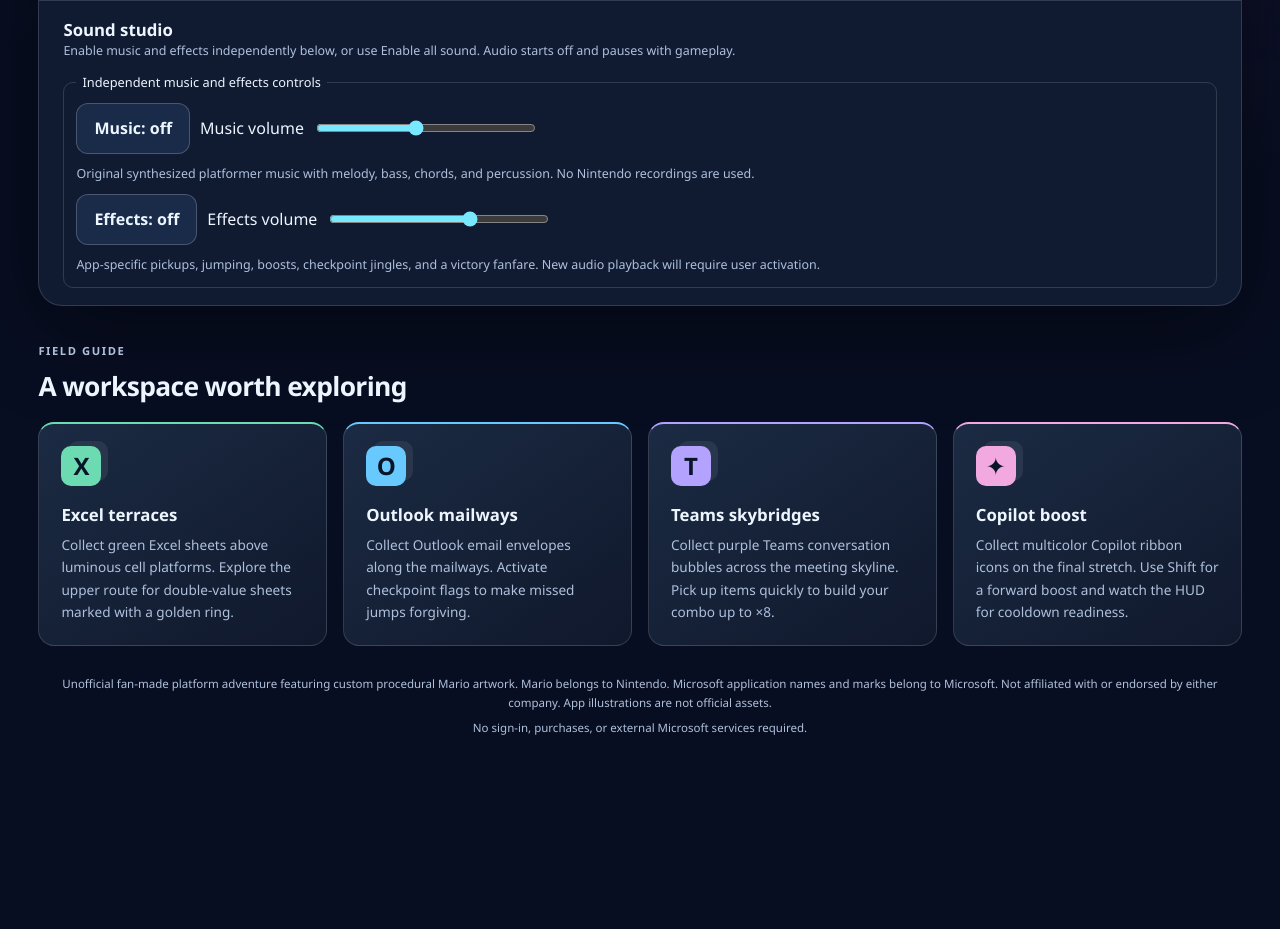
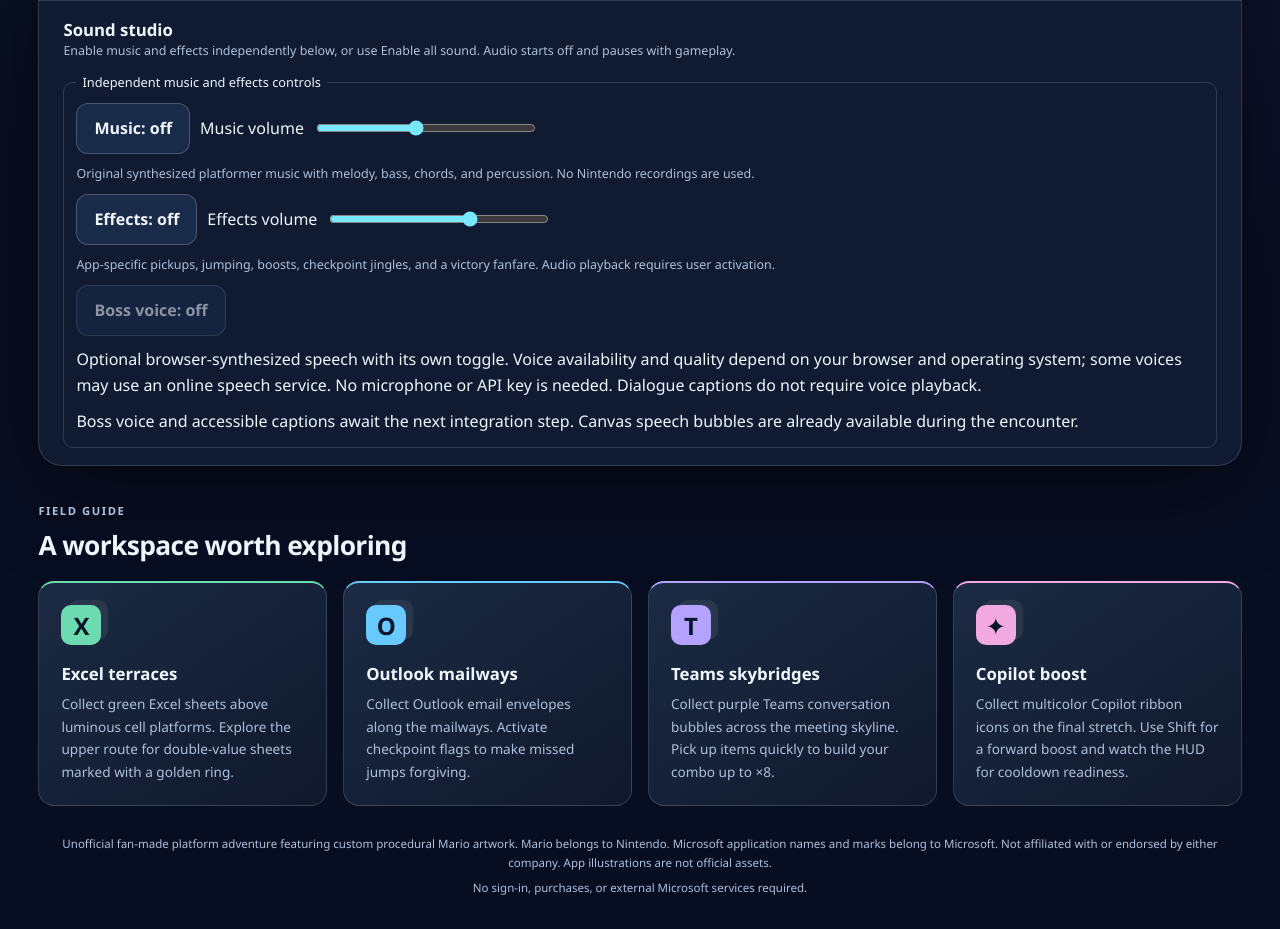
Before and after one commit to MarcoLFrancisco/Super-Mario-Copilot, a plain HTML site: page index.html in a window 1280 px wide. Shown: the part 1397-2326 px from the top of the page. Before the commit the page ends 2166 px from the top, so only its background shows below. Drawn offline with Linux system fonts and the light colour scheme; animation ran at ten frames a second.

Commit message:
Prepare optional boss voice control and accessible dialogue captions

```diff
--- a/index.html
+++ b/index.html
@@ -150,8 +150,17 @@
             <label for="effects-volume">Effects volume</label>
             <input id="effects-volume" type="range" min="0" max="100" step="5" value="65" aria-describedby="effects-help">
           </p>
-          <p id="effects-help">App-specific pickups, jumping, boosts, checkpoint jingles, and a victory fanfare. New audio playback will require user activation.</p>
+          <p id="effects-help">App-specific pickups, jumping, boosts, checkpoint jingles, and a victory fanfare. Audio playback requires user activation.</p>
+          <p>
+            <button id="boss-voice-button" type="button" aria-pressed="false" aria-describedby="boss-voice-help boss-voice-status" disabled>Boss voice: off</button>
+          </p>
+          <p id="boss-voice-help">Optional browser-synthesized speech with its own toggle. Voice availability and quality depend on your browser and operating system; some voices may use an online speech service. No microphone or API key is needed. Dialogue captions do not require voice playback.</p>
+          <p id="boss-voice-status" role="status">Boss voice and accessible captions await the next integration step. Canvas speech bubbles are already available during the encounter.</p>
         </fieldset>
+      </section>
+      <section id="boss-dialogue-panel" class="controls-bar" aria-labelledby="boss-dialogue-title" hidden>
+        <h3 id="boss-dialogue-title">The Hallucination Engine says</h3>
+        <p id="boss-caption" role="status" aria-live="polite" aria-atomic="true"></p>
       </section>
       <p id="game-announcement" class="sr-only" role="status" aria-live="polite" aria-atomic="true"></p>
     </section>
```
